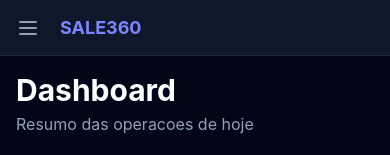
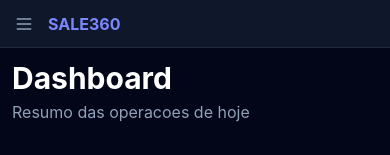
Before and after one commit to philipecordeiroprc-rgb/Sale360, a Next.js app in the folder apps/web/: page /dashboard in a window 390 px wide. Shown: the top 155 px of the page. Built offline with nearby package versions, Linux system fonts and the light colour scheme; no server answers.

Commit message:
auto: update ClientShell.tsx

```diff
--- a/apps/web/src/components/layout/ClientShell.tsx
+++ b/apps/web/src/components/layout/ClientShell.tsx
@@ -39,18 +39,18 @@ export function ClientShell({ children }: { children: React.ReactNode }) {
       <Sidebar mobileOpen={mobileOpen} onClose={() => setMobileOpen(false)} />
 
       {/* Mobile header bar */}
-      <div className="fixed top-0 left-0 right-0 h-14 bg-slate-900 border-b border-slate-800 flex items-center px-4 z-30 md:hidden">
+      <div className="fixed top-0 left-0 right-0 h-12 bg-slate-900 border-b border-slate-800 flex items-center px-3 z-30 md:hidden">
         <button
           onClick={() => setMobileOpen(true)}
-          className="p-2 -ml-2 rounded-lg text-slate-400 hover:text-white hover:bg-slate-800"
+          className="p-1.5 -ml-1 rounded-lg text-slate-400 hover:text-white hover:bg-slate-800"
           aria-label="Abrir menu"
         >
-          <Menu size={24} />
+          <Menu size={20} />
         </button>
-        <h1 className="ml-3 text-lg font-bold text-indigo-400">SALE360</h1>
+        <h1 className="ml-2 text-base font-bold text-indigo-400">SALE360</h1>
       </div>
 
-      <main className="flex-1 p-4 md:p-8 min-h-screen md:ml-64 mt-14 md:mt-0 w-full max-w-full overflow-x-hidden">
+      <main className="flex-1 p-3 md:p-5 min-h-screen md:ml-52 mt-12 md:mt-0 w-full max-w-full overflow-x-hidden">
         <PageTitle />
         {children}
       </main>
```
